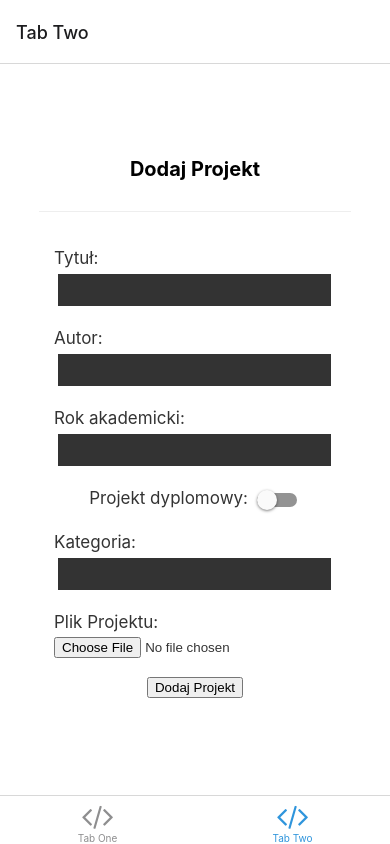
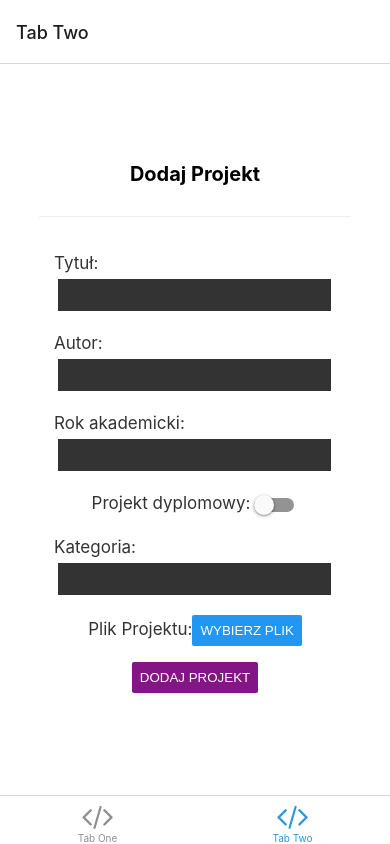
Before and after one commit to dami4444/ElectronicsProjectsUiMobile, a React Native app: screen /TabTwo in a window 390 px wide. Built offline with nearby package versions, Linux system fonts and the light colour scheme; no server answers; what expo-linking would draw is missing.

Commit message:
Fix error on android

```diff
--- a/components/AddProject.tsx
+++ b/components/AddProject.tsx
@@ -1,7 +1,8 @@
 import axios from "axios";
 import * as WebBrowser from "expo-web-browser";
-import { useRef, useState } from "react";
-import { StyleSheet, Switch, TextInput, TouchableOpacity } from "react-native";
+import React, { useRef, useState } from "react";
+import { StyleSheet, Switch, TextInput, Button } from "react-native";
+import * as DocumentPicker from "expo-document-picker";
 
 import Colors from "../constants/Colors";
 import { MonoText } from "./StyledText";
@@ -24,7 +25,15 @@ export default function AddProject({ path }: { path: string }) {
   const toggleIsDiploma = () => setIsDiploma((previousState) => !previousState);
   const [category, setCategory] = useState("");
 
-  console.log("state", title, author, isDiploma);
+  const [file, setFile] = useState<DocumentPicker.DocumentResult | null>(null);
+  const pickFile = async () => {
+    const res = await DocumentPicker.getDocumentAsync();
+    setFile(res);
+  };
+
+  console.log("state file ", file);
+
+  // console.log("state", title, author, isDiploma);
 
   const handleFormSubmit = () => {
     // const data = {
@@ -52,14 +61,14 @@ export default function AddProject({ path }: { path: string }) {
     const formData = new FormData();
 
     //@ts-ignore
-    const file = document.getElementById("file");
     // let filenameParam = encodeURIComponent(1);
     // filenameParam += encodeURIComponent("/");
     // filenameParam += encodeURIComponent(file.name);
 
     //var file = document.querySelector("#file");
+
     //@ts-ignore
-    if (file) formData.append("file", file.files[0]);
+    if (file.file) formData.append("file", file.file);
     formData.append("json", JSON.stringify(data));
 
     axios
@@ -82,19 +91,19 @@ export default function AddProject({ path }: { path: string }) {
 
   return (
     <View>
-      <form
+      {/* <form
         id="uploadForm"
         action="http://localhost:5555/admin/add_mp"
         role="form"
         method="post"
-      >
+      > */}
       <View style={styles.form}>
         <Text
           style={styles.formLine}
           lightColor="rgba(0,0,0,0.8)"
           darkColor="rgba(255,255,255,0.8)"
         >
-            <label htmlFor="title">Tytuł: </label>
+          Tytuł:
           <View
             style={styles.textInputView}
             lightColor="rgba(0,0,0,0.8)"
@@ -113,7 +122,7 @@ export default function AddProject({ path }: { path: string }) {
           lightColor="rgba(0,0,0,0.8)"
           darkColor="rgba(255,255,255,0.8)"
         >
-            <label htmlFor="author">Autor: </label>
+          Autor:
           <View
             style={styles.textInputView}
             lightColor="rgba(0,0,0,0.8)"
@@ -132,7 +141,7 @@ export default function AddProject({ path }: { path: string }) {
           lightColor="rgba(0,0,0,0.8)"
           darkColor="rgba(255,255,255,0.8)"
         >
-            <label htmlFor="date">Rok akademicki: </label>
+          Rok akademicki:
           <View
             style={styles.textInputView}
             lightColor="rgba(0,0,0,0.8)"
@@ -152,8 +161,7 @@ export default function AddProject({ path }: { path: string }) {
           lightColor="rgba(0,0,0,0.8)"
           darkColor="rgba(255,255,255,0.8)"
         >
-            <label htmlFor="isDiploma">Projekt dyplomowy: </label>
-
+          Projekt dyplomowy:
           <View style={styles.textInputView}>
             <Switch
               ref={isDiplomaRef}
@@ -168,7 +176,7 @@ export default function AddProject({ path }: { path: string }) {
           lightColor="rgba(0,0,0,0.8)"
           darkColor="rgba(255,255,255,0.8)"
         >
-            <label htmlFor="category">Kategoria: </label>
+          Kategoria:
           <View
             style={styles.textInputView}
             lightColor="rgba(0,0,0,0.8)"
@@ -187,22 +195,27 @@ export default function AddProject({ path }: { path: string }) {
           lightColor="rgba(0,0,0,0.8)"
           darkColor="rgba(255,255,255,0.8)"
         >
-            <label htmlFor="file">Plik Projektu: </label>
-            <input type="file" id="file" name="file" />
+          Plik Projektu:
+          <Button
+            onPress={pickFile}
+            title="Wybierz plik"
+            // color="#841584"
+          />
         </Text>
         <Text
           style={styles.textInput}
           lightColor="rgba(0,0,0,0.8)"
           darkColor="rgba(255,255,255,0.8)"
         >
-            <input
-              type="button"
-              value="Dodaj Projekt"
-              onClick={handleFormSubmit}
+          <Button
+            onPress={handleFormSubmit}
+            title="Dodaj Projekt"
+            color="#841584"
+            // accessibilityLabel="Learn more about this purple button"
           />
         </Text>
       </View>
-      </form>
+      {/* </form> */}
     </View>
   );
 }
--- a/package.json
+++ b/package.json
@@ -23,6 +23,7 @@
     "expo": "~45.0.0",
     "expo-asset": "~8.5.0",
     "expo-constants": "~13.1.1",
+    "expo-document-picker": "~10.2.1",
     "expo-font": "~10.1.0",
     "expo-linking": "~3.1.0",
     "expo-splash-screen": "~0.15.1",
@@ -32,6 +33,7 @@
     "react": "17.0.2",
     "react-dom": "17.0.2",
     "react-native": "0.68.2",
+    "react-native-document-picker": "^8.1.2",
     "react-native-safe-area-context": "4.2.4",
     "react-native-screens": "~3.11.1",
     "react-native-web": "0.17.7",
--- a/tsconfig.json
+++ b/tsconfig.json
@@ -1,6 +1,7 @@
 {
   "extends": "expo/tsconfig.base",
   "compilerOptions": {
+    "jsx": "react",
     "strict": true
   }
 }
```
Also changed, not shown: 2 other files (tests, documents, lock files or other folders). Lines whose indentation alone changed are shown as unchanged.
